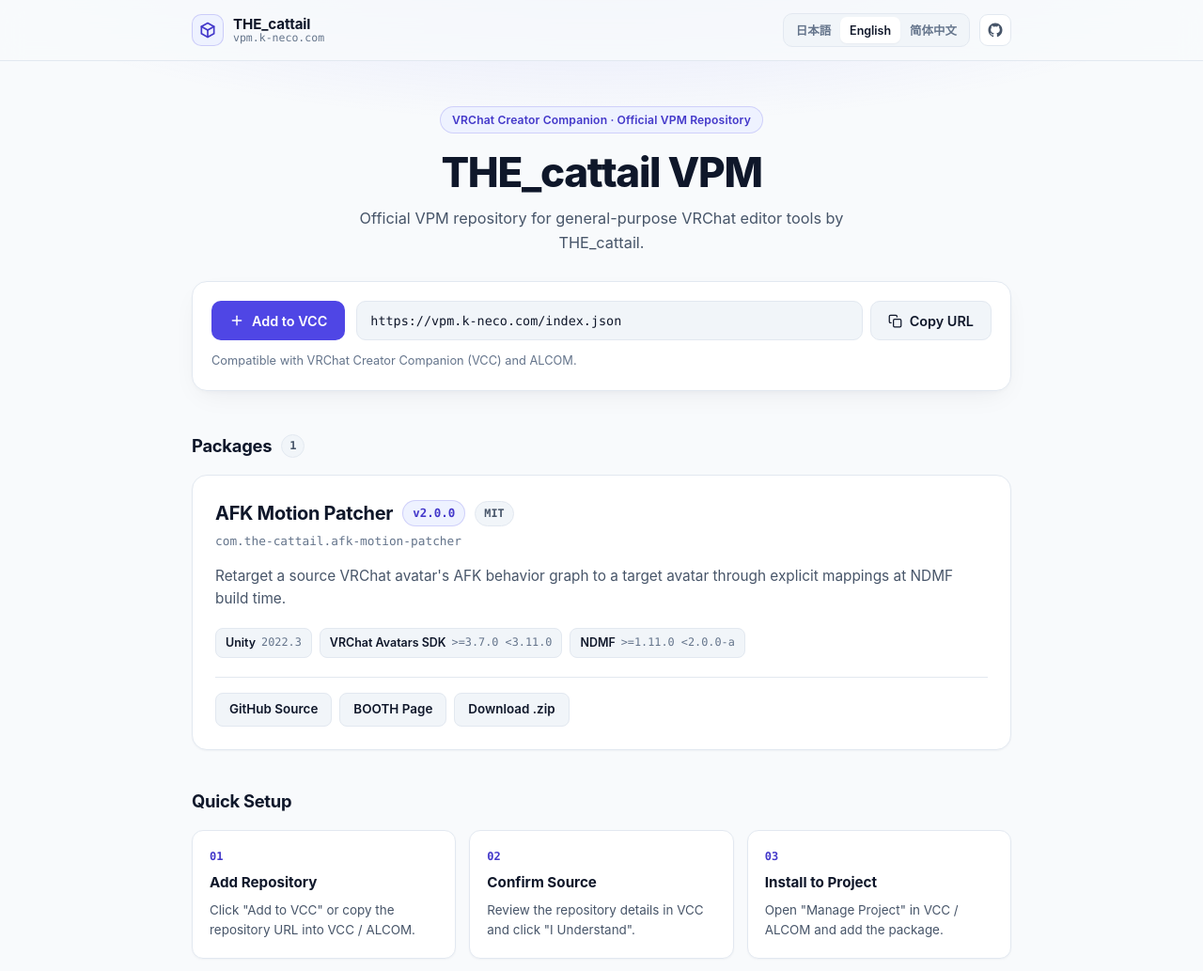
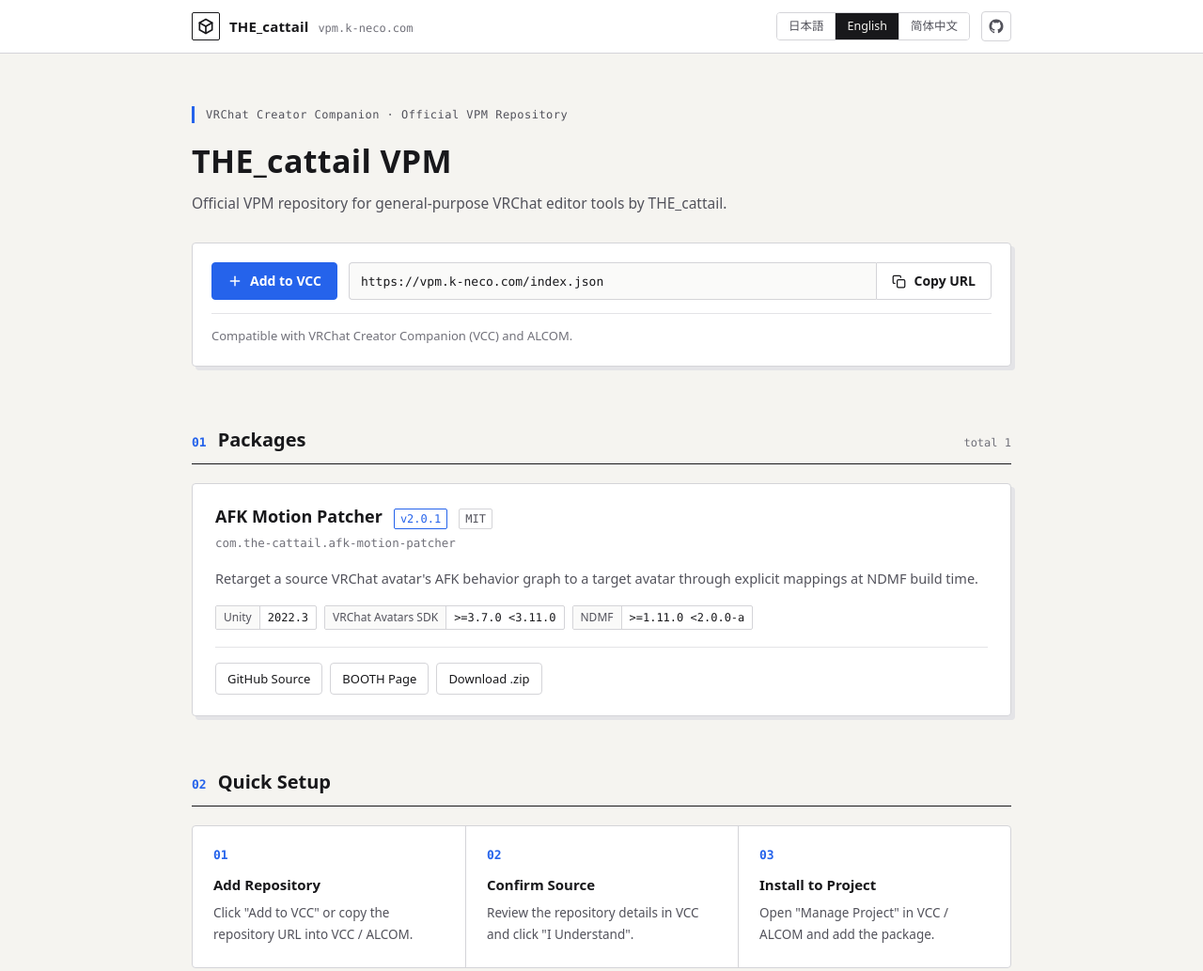
Before and after one commit to rinchan-hoshino/vpm, a plain HTML site: page Website/index.html in a window 1280 px wide. Shown: the top 1033 px of the page at 94% size. Drawn offline with Linux system fonts and the light colour scheme.

Commit message:
chore(v2.0.1): update VPM listing to 2.0.1 and refine Japanese tech-doc layout

```diff
--- a/Website/app.js
+++ b/Website/app.js
@@ -198,9 +198,9 @@ function renderPackages() {
 
     const titleRow = createEl("div", "package-title-row");
     titleRow.appendChild(createEl("h3", "package-name", latest.displayName || pkgId));
-    titleRow.appendChild(createEl("span", "version-pill", `v${latest.version}`));
+    titleRow.appendChild(createEl("span", "version-label", `v${latest.version}`));
     if (latest.license) {
-      titleRow.appendChild(createEl("span", "license-pill", latest.license));
+      titleRow.appendChild(createEl("span", "license-label", latest.license));
     }
     titleWrap.appendChild(titleRow);
     titleWrap.appendChild(createEl("div", "package-id", pkgId));
@@ -209,7 +209,7 @@ function renderPackages() {
     if (Array.isArray(latest.keywords) && latest.keywords.length > 0) {
       const kwRow = createEl("div", "keywords-row");
       for (const kw of latest.keywords) {
-        kwRow.appendChild(createEl("span", "keyword-tag", `#${kw}`));
+        kwRow.appendChild(createEl("span", "keyword-tag", kw));
       }
       head.appendChild(kwRow);
     }
--- a/Website/index.html
+++ b/Website/index.html
@@ -9,8 +9,6 @@
   <link rel="stylesheet" href="./styles.css">
 </head>
 <body>
-  <div class="bg-glow" aria-hidden="true"></div>
-
   <header class="topbar">
     <div class="container topbar-inner">
       <a href="./" class="brand" aria-label="THE_cattail VPM Home">
@@ -52,7 +50,7 @@
 
   <main class="container main-content">
     <section class="hero">
-      <div class="hero-badge" data-i18n="heroBadge">VRChat Creator Companion · VPM Repository</div>
+      <p class="hero-label" data-i18n="heroBadge">VRChat Creator Companion · VPM Repository</p>
       <h1 class="hero-title" data-i18n="heroTitle">THE_cattail VPM</h1>
       <p class="hero-subtitle" data-i18n="heroSubtitle">
         VRChat向け汎用エディターツールを配信する公式VPMリポジトリです。
@@ -98,8 +96,9 @@
 
     <section class="section">
       <div class="section-header">
+        <span class="section-num">01</span>
         <h2 class="section-title" data-i18n="packagesHeading">収録パッケージ</h2>
-        <span id="packageCount" class="count-pill" hidden></span>
+        <span id="packageCount" class="count-label" hidden></span>
       </div>
 
       <div id="packageList" class="package-list" aria-live="polite">
@@ -109,6 +108,7 @@
 
     <section class="section">
       <div class="section-header">
+        <span class="section-num">02</span>
         <h2 class="section-title" data-i18n="guideHeading">導入手順</h2>
       </div>
       <div class="steps-grid">
--- a/Website/index.json
+++ b/Website/index.json
@@ -6,18 +6,18 @@
   "packages": {
     "com.the-cattail.afk-motion-patcher": {
       "versions": {
-        "2.0.0": {
+        "2.0.1": {
           "name": "com.the-cattail.afk-motion-patcher",
           "displayName": "AFK Motion Patcher",
-          "version": "2.0.0",
+          "version": "2.0.1",
           "unity": "2022.3",
-          "description": "Non-destructive NDMF editor tool for retargeting a source VRChat avatar's AFK motion to any target avatar while preserving existing Action layers (GoGoLoco, dances, poses), with smart Auto-Match, Rest-Pose Delta, intuitive pose sliders, and live Source/Result preview.",
+          "description": "Non-destructive NDMF editor tool for retargeting a source VRChat avatar's AFK motion to any target avatar while preserving existing Action layers (GoGoLoco, dances, poses), with smart Auto-Match, Rest-Pose Delta, Humanoid contact & pose tuning, intuitive pose sliders, and live Source/Result preview.",
           "author": {
             "name": "THE_cattail",
             "email": "THE_cattail@k-neco.com",
             "url": "https://github.com/rinchan-hoshino/afk-motion-patcher"
           },
-          "url": "https://github.com/rinchan-hoshino/afk-motion-patcher/releases/download/v2.0.0/com.the-cattail.afk-motion-patcher-2.0.0.zip",
+          "url": "https://github.com/rinchan-hoshino/afk-motion-patcher/releases/download/v2.0.1/com.the-cattail.afk-motion-patcher-2.0.1.zip",
           "repo": "https://vpm.k-neco.com/index.json",
           "documentationUrl": "https://github.com/rinchan-hoshino/afk-motion-patcher#readme",
           "changelogUrl": "https://github.com/rinchan-hoshino/afk-motion-patcher/blob/main/CHANGELOG.md",
@@ -26,8 +26,7 @@
             "com.vrchat.avatars": ">=3.7.0 <3.11.0",
             "nadena.dev.ndmf": ">=1.11.0 <2.0.0-a"
           },
-          "zipSHA256": "7e8232551aafa5971175eeea5587eb624b454b1e78170f5914d3f6bbd0cc00ce",
-          "zipSize": 74122
+          "zipSHA256": "c4533f36b7c4c4c20af7f92c9db932e7bd405da2efa0851034297e9ac962a1c0"
         }
       }
     }
--- a/Website/styles.css
+++ b/Website/styles.css
@@ -1,45 +1,41 @@
+/* THE_cattail VPM — restrained technical-docs style. */
+
 :root {
-  --bg: #f8fafc;
-  --surface: #ffffff;
-  --surface-subtle: #f1f5f9;
-  --border: #e2e8f0;
-  --border-strong: #cbd5e1;
-  --text: #0f172a;
-  --text-secondary: #475569;
-  --text-muted: #64748b;
-  --accent: #4f46e5;
-  --accent-hover: #4338ca;
-  --accent-soft: #eef2ff;
-  --accent-text: #4338ca;
-  --success: #059669;
-  --success-soft: #ecfdf5;
-  --shadow-sm: 0 1px 2px rgba(15, 23, 42, 0.04);
-  --shadow-md: 0 10px 30px -10px rgba(15, 23, 42, 0.08), 0 2px 6px -1px rgba(15, 23, 42, 0.04);
-  --radius-lg: 16px;
-  --radius-md: 12px;
-  --radius-sm: 8px;
-  --font-sans: "Inter", "Hiragino Sans", "Hiragino Kaku Gothic ProN", "Noto Sans JP", "Noto Sans SC", -apple-system, BlinkMacSystemFont, "Segoe UI", sans-serif;
-  --font-mono: "JetBrains Mono", "SFMono-Regular", ui-monospace, SFMono-Regular, Menlo, Monaco, Consolas, monospace;
+  --paper: #F5F4F0;
+  --surface: #FFFFFF;
+  --surface-sub: #FAFAF9;
+  --ink: #18181B;
+  --ink-2: #52525B;
+  --ink-3: #71717A;
+  --rule: #D4D4D8;
+  --rule-soft: #E4E4E7;
+  --accent: #2563EB;
+  --accent-ink: #FFFFFF;
+  --accent-hover: #1D4ED8;
+  --shadow: 4px 4px 0 #E4E4E7;
+  --radius: 4px;
+
+  --font-sans: "Hiragino Sans", "Hiragino Kaku Gothic ProN", "Noto Sans JP", "Noto Sans SC", "PingFang SC", "Yu Gothic UI", "Meiryo", system-ui, sans-serif;
+  --font-mono: "JetBrains Mono", "SF Mono", "SFMono-Regular", Menlo, Consolas, monospace;
+
+  color-scheme: light;
 }
 
 @media (prefers-color-scheme: dark) {
   :root {
-    --bg: #0b1120;
-    --surface: #111827;
-    --surface-subtle: #1e293b;
-    --border: #1f2937;
-    --border-strong: #334155;
-    --text: #f8fafc;
-    --text-secondary: #cbd5e1;
-    --text-muted: #94a3b8;
-    --accent: #6366f1;
-    --accent-hover: #818cf8;
-    --accent-soft: rgba(99, 102, 241, 0.16);
-    --accent-text: #a5b4fc;
-    --success: #34d399;
-    --success-soft: rgba(16, 185, 129, 0.16);
-    --shadow-sm: 0 1px 2px rgba(0, 0, 0, 0.25);
-    --shadow-md: 0 12px 32px -12px rgba(0, 0, 0, 0.5);
+    --paper: #18181B;
+    --surface: #1F1F23;
+    --surface-sub: #232327;
+    --ink: #F4F4F5;
+    --ink-2: #A1A1AA;
+    --ink-3: #8B8B94;
+    --rule: #3F3F46;
+    --rule-soft: #2E2E33;
+    --accent: #60A5FA;
+    --accent-ink: #18181B;
+    --accent-hover: #93C5FD;
+    --shadow: 4px 4px 0 #27272A;
+    color-scheme: dark;
   }
 }
 
@@ -50,29 +46,21 @@
 }
 
 html {
-  -webkit-font-smoothing: antialiased;
-  -moz-osx-font-smoothing: grayscale;
+  -webkit-text-size-adjust: 100%;
 }
 
 body {
   margin: 0;
-  min-height: 100vh;
-  display: flex;
-  flex-direction: column;
+  background: var(--paper);
+  color: var(--ink);
   font-family: var(--font-sans);
-  color: var(--text);
-  background-color: var(--bg);
-  line-height: 1.6;
-  position: relative;
+  font-size: 15px;
+  line-height: 1.75;
+  -webkit-font-smoothing: antialiased;
 }
 
-.bg-glow {
-  position: fixed;
-  inset: 0 0 auto 0;
-  height: 420px;
-  background: radial-gradient(ellipse 70% 55% at 50% -10%, rgba(99, 102, 241, 0.14), transparent 75%);
-  pointer-events: none;
-  z-index: 0;
+a {
+  color: var(--accent);
 }
 
 .container {
@@ -82,521 +70,530 @@ body {
   padding: 0 24px;
 }
 
-/* Topbar */
+/* Top bar */
+
 .topbar {
-  position: sticky;
-  top: 0;
-  z-index: 20;
-  backdrop-filter: blur(12px);
-  -webkit-backdrop-filter: blur(12px);
-  background: color-mix(in srgb, var(--bg) 82%, transparent);
-  border-bottom: 1px solid var(--border);
+  background: var(--surface);
+  border-bottom: 1px solid var(--rule);
 }
 
 .topbar-inner {
-  height: 64px;
   display: flex;
   align-items: center;
   justify-content: space-between;
   gap: 16px;
+  min-height: 56px;
 }
 
 .brand {
-  display: inline-flex;
+  display: flex;
   align-items: center;
   gap: 10px;
+  color: var(--ink);
   text-decoration: none;
-  color: var(--text);
 }
 
 .brand-mark {
-  width: 34px;
-  height: 34px;
-  border-radius: 10px;
   display: inline-flex;
   align-items: center;
   justify-content: center;
-  background: var(--accent-soft);
-  color: var(--accent-text);
-  border: 1px solid color-mix(in srgb, var(--accent) 22%, transparent);
+  width: 30px;
+  height: 30px;
+  border: 1px solid var(--ink);
+  border-radius: 2px;
+  color: var(--ink);
 }
 
 .brand-text {
   display: flex;
-  flex-direction: column;
-  line-height: 1.15;
+  align-items: baseline;
+  gap: 10px;
 }
 
 .brand-name {
   font-weight: 700;
-  font-size: 0.95rem;
-  letter-spacing: -0.01em;
+  font-size: 15px;
+  letter-spacing: 0.01em;
 }
 
 .brand-domain {
   font-family: var(--font-mono);
-  font-size: 0.72rem;
-  color: var(--text-muted);
+  font-size: 12px;
+  color: var(--ink-3);
 }
 
 .topbar-actions {
   display: flex;
   align-items: center;
-  gap: 10px;
+  gap: 12px;
 }
 
 .lang-switch {
   display: inline-flex;
-  padding: 3px;
-  border-radius: 10px;
-  background: var(--surface-subtle);
-  border: 1px solid var(--border);
+  border: 1px solid var(--rule);
+  border-radius: var(--radius);
+  overflow: hidden;
 }
 
 .lang-btn {
   appearance: none;
   border: 0;
-  background: transparent;
-  color: var(--text-muted);
-  font-family: var(--font-sans);
-  font-size: 0.78rem;
-  font-weight: 600;
-  padding: 5px 10px;
-  border-radius: 7px;
+  border-left: 1px solid var(--rule);
+  background: var(--surface);
+  color: var(--ink-2);
+  font: inherit;
+  font-size: 12.5px;
+  line-height: 1;
+  padding: 8px 12px;
   cursor: pointer;
-  transition: background-color 0.15s ease, color 0.15s ease, box-shadow 0.15s ease;
+}
+
+.lang-btn:first-child {
+  border-left: 0;
 }
 
 .lang-btn:hover {
-  color: var(--text);
+  color: var(--ink);
+  background: var(--surface-sub);
 }
 
 .lang-btn.active {
-  background: var(--surface);
-  color: var(--text);
-  box-shadow: var(--shadow-sm);
+  background: var(--ink);
+  color: var(--paper);
 }
 
 .icon-link {
-  width: 34px;
-  height: 34px;
   display: inline-flex;
   align-items: center;
   justify-content: center;
-  border-radius: 9px;
-  color: var(--text-secondary);
-  border: 1px solid var(--border);
-  background: var(--surface);
-  text-decoration: none;
-  transition: border-color 0.15s ease, color 0.15s ease;
+  width: 32px;
+  height: 32px;
+  border: 1px solid var(--rule);
+  border-radius: var(--radius);
+  color: var(--ink-2);
 }
 
 .icon-link:hover {
-  color: var(--text);
-  border-color: var(--border-strong);
-}
-
-/* Main */
-.main-content {
-  position: relative;
-  z-index: 1;
-  flex: 1;
-  padding-top: 48px;
-  padding-bottom: 64px;
+  color: var(--ink);
+  border-color: var(--ink-2);
 }
 
 /* Hero */
-.hero {
-  text-align: center;
-  margin-bottom: 44px;
+
+.main-content {
+  padding-top: 56px;
+  padding-bottom: 72px;
 }
 
-.hero-badge {
-  display: inline-flex;
-  align-items: center;
-  padding: 4px 12px;
-  border-radius: 999px;
-  font-size: 0.76rem;
-  font-weight: 600;
-  letter-spacing: 0.01em;
-  color: var(--accent-text);
-  background: var(--accent-soft);
-  border: 1px solid color-mix(in srgb, var(--accent) 20%, transparent);
-  margin-bottom: 16px;
+.hero {
+  padding-bottom: 8px;
+}
+
+.hero-label {
+  margin: 0 0 18px;
+  padding-left: 12px;
+  border-left: 3px solid var(--accent);
+  font-family: var(--font-mono);
+  font-size: 12px;
+  line-height: 1.5;
+  letter-spacing: 0.04em;
+  color: var(--ink-2);
 }
 
 .hero-title {
-  margin: 0 0 10px;
-  font-size: clamp(2rem, 4.5vw, 2.75rem);
-  font-weight: 800;
-  letter-spacing: -0.03em;
-  line-height: 1.15;
+  margin: 0;
+  font-size: 34px;
+  font-weight: 700;
+  line-height: 1.3;
+  letter-spacing: 0.01em;
 }
 
 .hero-subtitle {
-  margin: 0 auto 28px;
-  max-width: 580px;
-  font-size: 1.02rem;
-  color: var(--text-secondary);
+  margin: 10px 0 28px;
+  max-width: 640px;
+  font-size: 15.5px;
+  color: var(--ink-2);
 }
 
 .repo-card {
   background: var(--surface);
-  border: 1px solid var(--border);
-  border-radius: var(--radius-lg);
+  border: 1px solid var(--rule);
+  border-radius: var(--radius);
+  box-shadow: var(--shadow);
   padding: 20px;
-  box-shadow: var(--shadow-md);
 }
 
 .repo-actions {
   display: flex;
-  align-items: center;
+  flex-wrap: wrap;
   gap: 12px;
-  flex-wrap: wrap;
+  align-items: stretch;
 }
+
+/* Buttons */
 
 .btn {
   display: inline-flex;
   align-items: center;
   justify-content: center;
   gap: 8px;
-  height: 42px;
-  padding: 0 18px;
-  border-radius: 10px;
-  font-family: var(--font-sans);
-  font-size: 0.9rem;
+  min-height: 40px;
+  padding: 0 16px;
+  border: 1px solid transparent;
+  border-radius: var(--radius);
+  font: inherit;
+  font-size: 14px;
   font-weight: 600;
+  line-height: 1;
   text-decoration: none;
+  white-space: nowrap;
   cursor: pointer;
-  border: 1px solid transparent;
-  transition: background-color 0.15s ease, border-color 0.15s ease, transform 0.1s ease, color 0.15s ease;
-  white-space: nowrap;
 }
 
 .btn:active {
-  transform: translateY(1px);
+  transform: translate(1px, 1px);
 }
 
 .btn-primary {
   background: var(--accent);
-  color: #ffffff;
+  border-color: var(--accent);
+  color: var(--accent-ink);
 }
 
 .btn-primary:hover {
   background: var(--accent-hover);
+  border-color: var(--accent-hover);
 }
 
 .btn-secondary {
-  background: var(--surface-subtle);
-  color: var(--text);
-  border-color: var(--border);
+  background: var(--surface);
+  border-color: var(--rule);
+  color: var(--ink);
 }
 
 .btn-secondary:hover {
-  border-color: var(--border-strong);
-  background: color-mix(in srgb, var(--surface-subtle) 70%, var(--border));
+  border-color: var(--ink-2);
 }
 
 .btn-secondary.is-copied {
-  color: var(--success);
-  background: var(--success-soft);
-  border-color: color-mix(in srgb, var(--success) 30%, transparent);
+  border-color: var(--accent);
+  color: var(--accent);
 }
 
 .btn-sm {
-  height: 36px;
-  padding: 0 14px;
-  font-size: 0.84rem;
-  border-radius: var(--radius-sm);
+  min-height: 34px;
+  padding: 0 12px;
+  font-size: 13px;
+  font-weight: 500;
 }
 
 .url-copy-group {
-  flex: 1;
-  min-width: 260px;
   display: flex;
-  align-items: center;
-  gap: 8px;
+  flex: 1 1 340px;
+  min-width: 0;
 }
 
 .url-input {
   flex: 1;
   min-width: 0;
-  height: 42px;
-  padding: 0 14px;
-  border-radius: 10px;
-  border: 1px solid var(--border);
-  background: var(--surface-subtle);
-  color: var(--text);
+  height: 40px;
+  padding: 0 12px;
+  border: 1px solid var(--rule);
+  border-right: 0;
+  border-radius: var(--radius) 0 0 var(--radius);
+  background: var(--surface-sub);
+  color: var(--ink);
   font-family: var(--font-mono);
-  font-size: 0.84rem;
-  outline: none;
+  font-size: 13px;
 }
 
 .url-input:focus {
-  border-color: var(--accent);
+  outline: 2px solid var(--accent);
+  outline-offset: -2px;
+}
+
+.url-copy-group .btn {
+  border-radius: 0 var(--radius) var(--radius) 0;
 }
 
 .repo-hint {
-  margin: 12px 0 0;
-  font-size: 0.8rem;
-  color: var(--text-muted);
-  text-align: left;
+  margin: 14px 0 0;
+  padding-top: 12px;
+  border-top: 1px solid var(--rule-soft);
+  font-size: 13px;
+  color: var(--ink-3);
 }
 
 /* Sections */
+
 .section {
-  margin-top: 40px;
+  margin-top: 56px;
 }
 
 .section-header {
   display: flex;
-  align-items: center;
-  gap: 10px;
-  margin-bottom: 16px;
+  align-items: baseline;
+  gap: 12px;
+  padding-bottom: 10px;
+  margin-bottom: 20px;
+  border-bottom: 1px solid var(--ink);
+}
+
+.section-num {
+  font-family: var(--font-mono);
+  font-size: 13px;
+  font-weight: 600;
+  color: var(--accent);
 }
 
 .section-title {
   margin: 0;
-  font-size: 1.15rem;
+  font-size: 20px;
   font-weight: 700;
-  letter-spacing: -0.015em;
+  line-height: 1.4;
 }
 
-.count-pill {
+.count-label {
+  margin-left: auto;
   font-family: var(--font-mono);
-  font-size: 0.75rem;
-  font-weight: 600;
-  padding: 2px 8px;
-  border-radius: 999px;
-  background: var(--surface-subtle);
-  color: var(--text-secondary);
-  border: 1px solid var(--border);
+  font-size: 12px;
+  color: var(--ink-3);
 }
 
-/* Package Cards */
+.count-label::before {
+  content: "total ";
+}
+
 .package-list {
   display: grid;
   gap: 16px;
 }
 
-.package-card,
 .state-card {
+  padding: 20px;
+  border: 1px dashed var(--rule);
+  border-radius: var(--radius);
   background: var(--surface);
-  border: 1px solid var(--border);
-  border-radius: var(--radius-lg);
-  padding: 24px;
-  box-shadow: var(--shadow-sm);
+  color: var(--ink-2);
+  font-size: 14px;
 }
 
-.state-card {
-  text-align: center;
-  color: var(--text-muted);
-  font-size: 0.92rem;
+/* Package card */
+
+.package-card {
+  background: var(--surface);
+  border: 1px solid var(--rule);
+  border-radius: var(--radius);
+  box-shadow: var(--shadow);
+  padding: 22px 24px;
 }
 
 .package-head {
   display: flex;
-  align-items: flex-start;
+  flex-wrap: wrap;
   justify-content: space-between;
-  gap: 16px;
-  flex-wrap: wrap;
+  gap: 8px 16px;
 }
 
 .package-title-row {
   display: flex;
-  align-items: center;
-  gap: 10px;
   flex-wrap: wrap;
+  align-items: baseline;
+  gap: 6px 12px;
 }
 
 .package-name {
   margin: 0;
-  font-size: 1.25rem;
+  font-size: 18px;
   font-weight: 700;
-  letter-spacing: -0.015em;
+  line-height: 1.4;
 }
 
-.version-pill {
+.version-label,
+.license-label {
   font-family: var(--font-mono);
-  font-size: 0.78rem;
-  font-weight: 600;
-  padding: 3px 10px;
-  border-radius: 999px;
-  background: var(--accent-soft);
-  color: var(--accent-text);
-  border: 1px solid color-mix(in srgb, var(--accent) 20%, transparent);
+  font-size: 12px;
+  line-height: 1;
+  padding: 4px 6px;
+  border: 1px solid var(--rule);
+  border-radius: 2px;
+  color: var(--ink-2);
 }
 
-.license-pill {
-  font-family: var(--font-mono);
-  font-size: 0.74rem;
-  font-weight: 600;
-  padding: 3px 9px;
-  border-radius: 999px;
-  background: var(--surface-subtle);
-  color: var(--text-secondary);
-  border: 1px solid var(--border);
+.version-label {
+  border-color: var(--accent);
+  color: var(--accent);
 }
 
 .package-id {
   margin-top: 4px;
   font-family: var(--font-mono);
-  font-size: 0.8rem;
-  color: var(--text-muted);
+  font-size: 12.5px;
+  color: var(--ink-3);
 }
 
 .package-desc {
-  margin: 14px 0 18px;
-  font-size: 0.96rem;
-  color: var(--text-secondary);
+  margin: 14px 0 16px;
+  font-size: 14.5px;
+  color: var(--ink-2);
 }
 
 .deps-row {
   display: flex;
   flex-wrap: wrap;
   gap: 8px;
-  margin-bottom: 20px;
 }
 
 .dep-badge {
   display: inline-flex;
-  align-items: center;
-  gap: 6px;
-  padding: 5px 10px;
-  border-radius: var(--radius-sm);
-  background: var(--surface-subtle);
-  border: 1px solid var(--border);
-  font-size: 0.78rem;
+  border: 1px solid var(--rule);
+  border-radius: 2px;
+  font-size: 12px;
+  line-height: 1;
+  overflow: hidden;
 }
 
 .dep-key {
-  font-weight: 600;
-  color: var(--text);
+  padding: 6px 8px;
+  background: var(--surface-sub);
+  border-right: 1px solid var(--rule);
+  color: var(--ink-2);
 }
 
 .dep-val {
+  padding: 6px 8px;
   font-family: var(--font-mono);
-  font-size: 0.74rem;
-  color: var(--text-muted);
+  color: var(--ink);
 }
 
 .package-footer {
-  display: flex;
-  align-items: center;
-  justify-content: space-between;
-  gap: 12px;
+  margin-top: 18px;
   padding-top: 16px;
-  border-top: 1px solid var(--border);
-  flex-wrap: wrap;
+  border-top: 1px solid var(--rule-soft);
 }
 
 .package-links {
   display: flex;
-  align-items: center;
+  flex-wrap: wrap;
   gap: 8px;
-  flex-wrap: wrap;
 }
 
 .keywords-row {
   display: flex;
-  gap: 6px;
   flex-wrap: wrap;
+  align-items: flex-start;
+  gap: 4px 10px;
 }
 
 .keyword-tag {
   font-family: var(--font-mono);
-  font-size: 0.72rem;
-  color: var(--text-muted);
-  background: var(--surface-subtle);
-  padding: 2px 8px;
-  border-radius: 6px;
+  font-size: 11.5px;
+  color: var(--ink-3);
 }
 
-/* Steps Grid */
+/* Steps */
+
 .steps-grid {
   display: grid;
-  grid-template-columns: repeat(3, minmax(0, 1fr));
-  gap: 14px;
+  grid-template-columns: repeat(3, 1fr);
+  border: 1px solid var(--rule);
+  border-radius: var(--radius);
+  background: var(--surface);
 }
 
 .step-card {
-  background: var(--surface);
-  border: 1px solid var(--border);
-  border-radius: var(--radius-md);
-  padding: 18px;
-  box-shadow: var(--shadow-sm);
+  padding: 20px 22px 22px;
+  border-left: 1px solid var(--rule);
+}
+
+.step-card:first-child {
+  border-left: 0;
 }
 
 .step-num {
   font-family: var(--font-mono);
-  font-size: 0.75rem;
-  font-weight: 700;
-  color: var(--accent-text);
-  margin-bottom: 6px;
+  font-size: 13px;
+  font-weight: 600;
+  color: var(--accent);
 }
 
 .step-title {
-  margin: 0 0 6px;
-  font-size: 0.95rem;
+  margin: 6px 0 6px;
+  font-size: 15px;
   font-weight: 700;
 }
 
 .step-desc {
   margin: 0;
-  font-size: 0.84rem;
-  color: var(--text-secondary);
+  font-size: 13.5px;
+  color: var(--ink-2);
 }
 
 /* Footer */
+
 .footer {
-  position: relative;
-  z-index: 1;
-  border-top: 1px solid var(--border);
-  padding: 20px 0;
-  font-size: 0.82rem;
-  color: var(--text-muted);
+  border-top: 1px solid var(--rule);
+  background: var(--surface);
 }
 
 .footer-inner {
   display: flex;
+  flex-wrap: wrap;
   align-items: center;
   justify-content: space-between;
   gap: 12px;
-  flex-wrap: wrap;
+  padding-top: 20px;
+  padding-bottom: 20px;
+  font-family: var(--font-mono);
+  font-size: 12px;
+  color: var(--ink-3);
 }
 
 .footer-links {
   display: flex;
-  gap: 16px;
+  gap: 20px;
 }
 
 .footer-links a {
-  color: var(--text-muted);
+  color: var(--ink-2);
   text-decoration: none;
 }
 
 .footer-links a:hover {
-  color: var(--text);
+  color: var(--accent);
+  text-decoration: underline;
 }
 
+/* Responsive */
+
 @media (max-width: 720px) {
-  .topbar-inner {
-    height: auto;
-    padding: 12px 0;
-    flex-wrap: wrap;
+  .main-content {
+    padding-top: 36px;
+  }
+
+  .hero-title {
+    font-size: 27px;
+  }
+
+  .brand-domain {
+    display: none;
   }
 
   .steps-grid {
     grid-template-columns: 1fr;
   }
 
-  .repo-actions {
-    flex-direction: column;
-    align-items: stretch;
+  .step-card {
+    border-left: 0;
+    border-top: 1px solid var(--rule);
   }
 
-  .url-copy-group {
-    min-width: 0;
+  .step-card:first-child {
+    border-top: 0;
+  }
+
+  .repo-actions > .btn {
+    width: 100%;
   }
 }
 
@@ -605,12 +602,12 @@ body {
     padding: 0 16px;
   }
 
-  .main-content {
-    padding-top: 32px;
+  .lang-btn {
+    padding: 8px 9px;
   }
 
-  .url-copy-group {
-    flex-direction: column;
-    align-items: stretch;
+  .package-card,
+  .repo-card {
+    padding: 16px;
   }
 }
```
Also changed, not shown: 2 other files.
